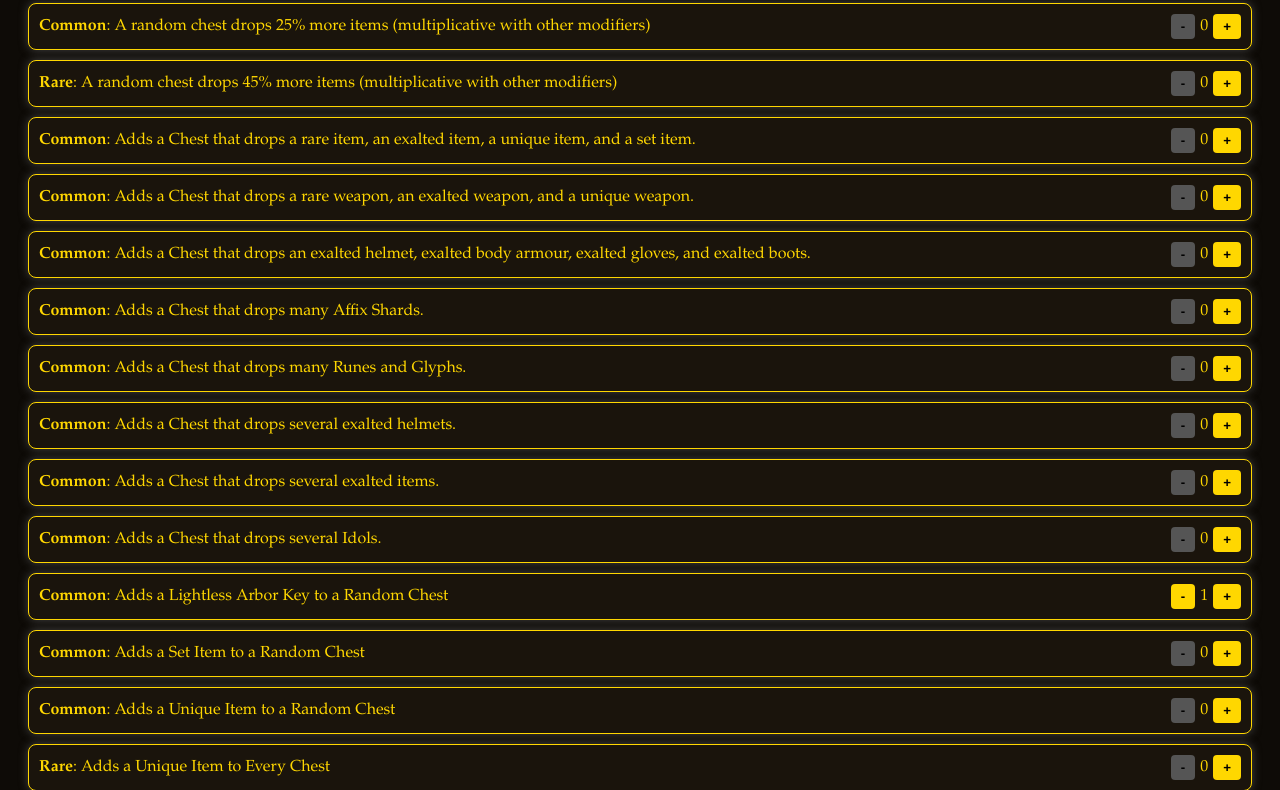
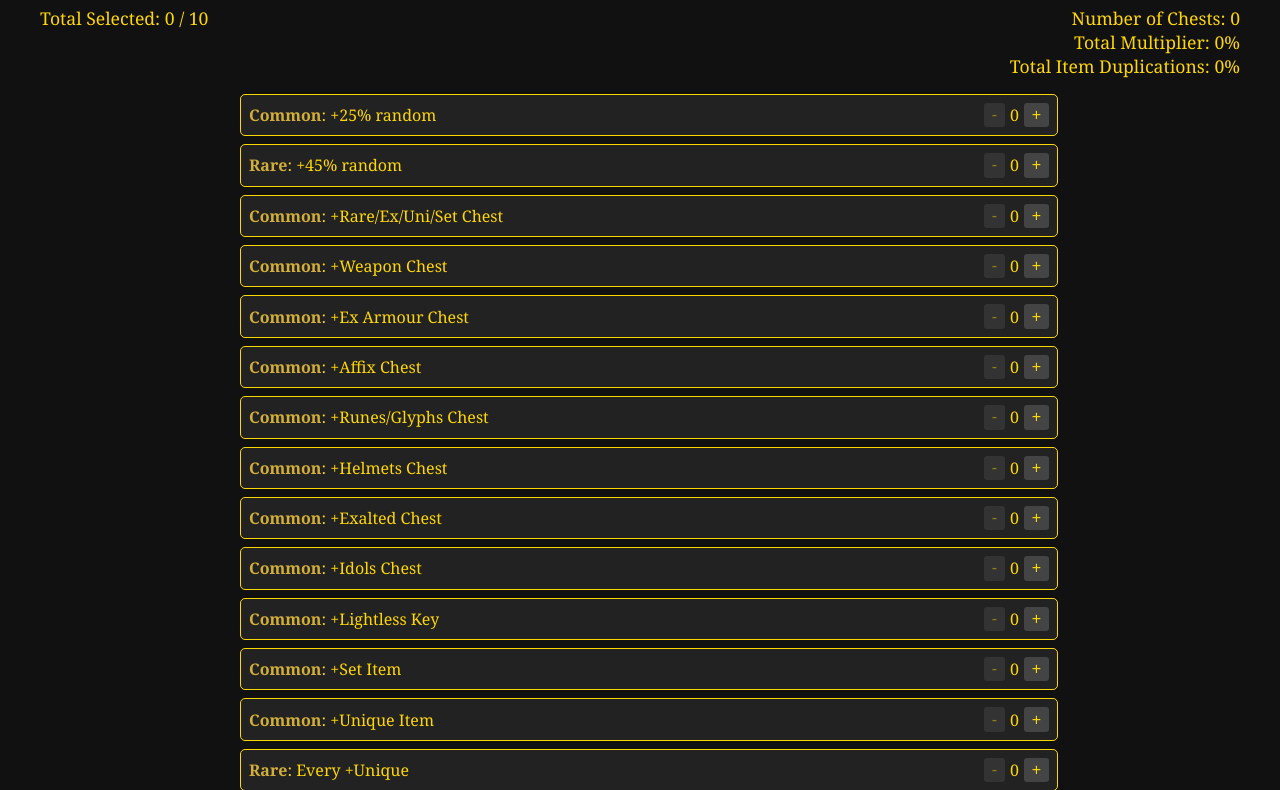
Before and after one commit to monoliith/Vault-of-Uncertain-Fates, a plain HTML site: page index.html in a window 1280 px wide. Shown: the part 120-910 px from the top of the page. Drawn offline with Linux system fonts and the light colour scheme.

Commit message:
Update index.html

```diff
--- a/index.html
+++ b/index.html
@@ -6,123 +6,175 @@
   <title>Modifier Selector</title>
   <style>
     body {
-      background-color: #0e0b07;
+      font-family: 'Georgia', serif;
+      background-color: #111;
       color: gold;
-      font-family: 'Garamond', serif;
-      padding: 20px;
+      padding: 2rem;
     }
     h1 {
       text-align: center;
-      font-size: 2.5em;
-      margin-bottom: 20px;
-      text-shadow: 2px 2px #000;
+    }
+    .summary {
+      display: flex;
+      justify-content: space-between;
+      margin: 1rem 0;
+      font-size: 1.1rem;
+      flex-wrap: wrap;
+    }
+    .modifiers {
+      display: flex;
+      flex-direction: column;
+      gap: 0.5rem;
+      max-width: 800px;
+      margin: auto;
     }
     .modifier {
-      background-color: #1a140c;
-      border: 1px solid gold;
-      border-radius: 8px;
-      padding: 10px;
-      margin-bottom: 10px;
-      box-shadow: 0 0 10px #444;
       display: flex;
       justify-content: space-between;
       align-items: center;
+      padding: 0.5rem;
+      background: #222;
+      border: 1px solid gold;
+      border-radius: 5px;
+      width: 100%;
+    }
+    .modifier strong {
+      color: #d4af37;
     }
     .controls {
       display: flex;
       align-items: center;
-      gap: 5px;
+      gap: 0.3rem;
+    }
+    .meta {
+      margin-left: auto;
+      padding-left: 1rem;
+      text-align: right;
     }
     button {
-      background-color: gold;
-      color: black;
-      font-weight: bold;
+      background: #444;
+      color: gold;
       border: none;
-      border-radius: 4px;
-      padding: 5px 10px;
+      padding: 0.2rem 0.5rem;
+      font-size: 1rem;
       cursor: pointer;
+      border-radius: 3px;
     }
     button:disabled {
-      background-color: #555;
+      opacity: 0.5;
       cursor: not-allowed;
     }
-    #summary {
-      margin-top: 20px;
-      text-align: center;
-      font-size: 1.2em;
-    }
-    #resetBtn {
-      margin-top: 10px;
+    #reset {
+      margin-top: 1rem;
+      background: darkred;
       display: block;
       margin-left: auto;
       margin-right: auto;
+    }
+    .tooltip {
+      cursor: help;
+      max-width: 400px;
+      white-space: nowrap;
+      overflow: hidden;
+      text-overflow: ellipsis;
     }
   </style>
 </head>
 <body>
   <h1>Modifier Selector</h1>
-  <div id="modifiers"></div>
-  <div id="summary">Total Selected: <span id="total">0</span>/10</div>
-  <button id="resetBtn">Reset</button>
+  <div class="summary">
+    <div>Total Selected: <span id="total">0</span> / 10</div>
+    <div class="meta">
+      Number of Chests: <span id="totalChests">0</span><br />
+      Total Multiplier: <span id="totalMult">0%</span><br />
+      Total Item Duplications: <span id="itemDupes">0%</span>
+    </div>
+  </div>
+  <div id="modifiers" class="modifiers"></div>
+  <button id="reset">Reset</button>
 
   <script>
     const maxModifiers = 10;
-
     const modifiers = [
-      { description: "A random chest drops 25% more items (multiplicative with other modifiers)", rarity: "Common", min: 2, max: 0 },
-      { description: "A random chest drops 45% more items (multiplicative with other modifiers)", rarity: "Rare", min: 2, max: 0 },
-      { description: "Adds a Chest that drops a rare item, an exalted item, a unique item, and a set item.", rarity: "Common", min: 0, max: 0 },
-      { description: "Adds a Chest that drops a rare weapon, an exalted weapon, and a unique weapon.", rarity: "Common", min: 0, max: 0 },
-      { description: "Adds a Chest that drops an exalted helmet, exalted body armour, exalted gloves, and exalted boots.", rarity: "Common", min: 0, max: 0 },
-      { description: "Adds a Chest that drops many Affix Shards.", rarity: "Common", min: 0, max: 0 },
-      { description: "Adds a Chest that drops many Runes and Glyphs.", rarity: "Common", min: 0, max: 0 },
-      { description: "Adds a Chest that drops several exalted helmets.", rarity: "Common", min: 0, max: 0 },
-      { description: "Adds a Chest that drops several exalted items.", rarity: "Common", min: 0, max: 0 },
-      { description: "Adds a Chest that drops several Idols.", rarity: "Common", min: 0, max: 0 },
-      { description: "Adds a Lightless Arbor Key to a Random Chest", rarity: "Common", min: 1, max: 1 },
-      { description: "Adds a Set Item to a Random Chest", rarity: "Common", min: 1, max: 0 },
-      { description: "Adds a Unique Item to a Random Chest", rarity: "Common", min: 1, max: 0 },
-      { description: "Adds a Unique Item to Every Chest", rarity: "Rare", min: 1, max: 0 },
-      { description: "Adds a Unique Weapon to a Random Chest", rarity: "Common", min: 1, max: 0 },
-      { description: "Adds additional Exalted Relic to All Chests", rarity: "Common", min: 1, max: 0 },
-      { description: "Adds an additional Exalted Item to All Chests", rarity: "Common", min: 1, max: 0 },
-      { description: "Adds an additional Glyph of Chaos to All Chests", rarity: "Common", min: 1, max: 0 },
-      { description: "Adds an additional Glyph of Despair to All Chests", rarity: "Rare", min: 1, max: 0 },
-      { description: "Adds an additional Rune of Ascendance to All Chests", rarity: "Rare", min: 2, max: 0 },
-      { description: "Adds an additional Set Item to All Chests", rarity: "Rare", min: 1, max: 0 },
-      { description: "Adds an idol to Every Chest", rarity: "Common", min: 1, max: 0 },
-      { description: "Adds many Glyphs to a Random Chest", rarity: "Common", min: 1, max: 0 },
-      { description: "Adds many Runes to a Random Chest", rarity: "Common", min: 1, max: 0 },
-      { description: "Adds several Exalted Weapons to a Random Chest", rarity: "Common", min: 1, max: 0 },
-      { description: "Adds several pieces of Exalted Jewellery to a Random Chest", rarity: "Common", min: 2, max: 0 },
-      { description: "All chests drop 15% more items (multiplicative with other modifiers)", rarity: "Common", min: 2, max: 0 },
-      { description: "All chests drop 20% more exalted items (multiplicative with other modifiers)", rarity: "Rare", min: 2, max: 0 },
-      { description: "All chests drop 30% more items (multiplicative with other modifiers)", rarity: "Rare", min: 1, max: 0 },
-      { description: "All items from Every Chest have a 20% chance to be duplicated.", rarity: "Common", min: 1, max: 0 },
-      { description: "All items from Every Chest have a 50% chance to be duplicated.", rarity: "Rare", min: 2, max: 0 },
-      { description: "Duplicates all items from a Random Chest", rarity: "Rare", min: 2, max: 0 },
-      { description: "Duplicates all unique items from every Chest", rarity: "Rare", min: 1, max: 0 },
-      { description: "Duplicates every chest", rarity: "Rare", min: 1, max: 1 },
-      { description: "Triplicates every chest", rarity: "Rare", min: 1, max: 1 }
+      { short: "+25% random", description: "A random chest drops 25% more items (multiplicative with other modifiers)", rarity: "Common", min: 2, max: 0, type: 'mult', mult: 25 },
+      { short: "+45% random", description: "A random chest drops 45% more items (multiplicative with other modifiers)", rarity: "Rare", min: 2, max: 0, type: 'mult', mult: 45 },
+      { short: "+Rare/Ex/Uni/Set Chest", description: "Adds a Chest that drops a rare item, an exalted item, a unique item, and a set item.", rarity: "Common", min: 0, max: 0, chests: 1 },
+      { short: "+Weapon Chest", description: "Adds a Chest that drops a rare weapon, an exalted weapon, and a unique weapon.", rarity: "Common", min: 0, max: 0, chests: 1 },
+      { short: "+Ex Armour Chest", description: "Adds a Chest that drops an exalted helmet, exalted body armour, exalted gloves, and exalted boots.", rarity: "Common", min: 0, max: 0, chests: 1 },
+      { short: "+Affix Chest", description: "Adds a Chest that drops many Affix Shards.", rarity: "Common", min: 0, max: 0, chests: 1 },
+      { short: "+Runes/Glyphs Chest", description: "Adds a Chest that drops many Runes and Glyphs.", rarity: "Common", min: 0, max: 0, chests: 1 },
+      { short: "+Helmets Chest", description: "Adds a Chest that drops several exalted helmets.", rarity: "Common", min: 0, max: 0, chests: 1 },
+      { short: "+Exalted Chest", description: "Adds a Chest that drops several exalted items.", rarity: "Common", min: 0, max: 0, chests: 1 },
+      { short: "+Idols Chest", description: "Adds a Chest that drops several Idols.", rarity: "Common", min: 0, max: 0, chests: 1 },
+      { short: "+Lightless Key", description: "Adds a Lightless Arbor Key to a Random Chest", rarity: "Common", min: 1, max: 0 },
+      { short: "+Set Item", description: "Adds a Set Item to a Random Chest", rarity: "Common", min: 1, max: 0 },
+      { short: "+Unique Item", description: "Adds a Unique Item to a Random Chest", rarity: "Common", min: 1, max: 0 },
+      { short: "Every +Unique", description: "Adds a Unique Item to Every Chest", rarity: "Rare", min: 1, max: 0 },
+      { short: "+Unique Weapon", description: "Adds a Unique Weapon to a Random Chest", rarity: "Common", min: 1, max: 0 },
+      { short: "+Exalted Relic", description: "Adds additional Exalted Relic to All Chests", rarity: "Common", min: 1, max: 0 },
+      { short: "+Exalted Item", description: "Adds an additional Exalted Item to All Chests", rarity: "Common", min: 1, max: 0 },
+      { short: "+Glyph of Chaos", description: "Adds an additional Glyph of Chaos to All Chests", rarity: "Common", min: 1, max: 0 },
+      { short: "+Glyph of Despair", description: "Adds an additional Glyph of Despair to All Chests", rarity: "Rare", min: 1, max: 0 },
+      { short: "+Rune of Ascend", description: "Adds an additional Rune of Ascendance to All Chests", rarity: "Rare", min: 2, max: 0 },
+      { short: "+Set Item All", description: "Adds an additional Set Item to All Chests", rarity: "Rare", min: 1, max: 0 },
+      { short: "+Idol Every", description: "Adds an idol to Every Chest", rarity: "Common", min: 1, max: 0 },
+      { short: "+Many Glyphs", description: "Adds many Glyphs to a Random Chest", rarity: "Common", min: 1, max: 0 },
+      { short: "+Many Runes", description: "Adds many Runes to a Random Chest", rarity: "Common", min: 1, max: 0 },
+      { short: "+Ex Weapons", description: "Adds several Exalted Weapons to a Random Chest", rarity: "Common", min: 1, max: 0 },
+      { short: "+Ex Jewellery", description: "Adds several pieces of Exalted Jewellery to a Random Chest", rarity: "Common", min: 2, max: 0 },
+      { short: "+15% all", description: "All chests drop 15% more items (multiplicative with other modifiers)", rarity: "Common", min: 2, max: 0, type: 'mult', mult: 15 },
+      { short: "+20% exalted", description: "All chests drop 20% more exalted items (multiplicative with other modifiers)", rarity: "Rare", min: 2, max: 0, type: 'mult', mult: 20 },
+      { short: "+30% all", description: "All chests drop 30% more items (multiplicative with other modifiers)", rarity: "Rare", min: 1, max: 0, type: 'mult', mult: 30 },
+      { short: "+20% item dup", description: "All items from Every Chest have a 20% chance to be duplicated.", rarity: "Common", min: 1, max: 0, type: 'dupe', dupe: 20 },
+      { short: "+50% item dup", description: "All items from Every Chest have a 50% chance to be duplicated.", rarity: "Rare", min: 2, max: 0, type: 'dupe', dupe: 50 },
+      { short: "Dup 1 Chest", description: "Duplicates all items from a Random Chest", rarity: "Rare", min: 2, max: 0, type: 'dupe', dupe: 100 },
+      { short: "Dup Unique", description: "Duplicates all unique items from every Chest", rarity: "Rare", min: 1, max: 0 },
+      { short: "Dup Chests", description: "Duplicates every chest", rarity: "Rare", min: 1, max: 0, type: 'chest', chests: 1 },
+      { short: "Trip Chests", description: "Triplicates every chest", rarity: "Rare", min: 1, max: 0, type: 'chest', chests: 2 }
     ];
 
     function render() {
       const container = document.getElementById("modifiers");
-      const totalCount = modifiers.reduce((acc, m) => acc + m.max, 0);
+      container.innerHTML = "";
+
+      let totalCount = 0;
+      let totalMult = 0;
+      let itemDupes = 0;
+      let chestMods = 0;
+
+      modifiers.forEach((mod) => {
+        totalCount += mod.max;
+        if (mod.type === 'mult') totalMult += mod.max * mod.mult;
+        if (mod.type === 'dupe') itemDupes += mod.max * mod.dupe;
+        if (mod.chests) chestMods += mod.max * mod.chests;
+      });
+
       document.getElementById("total").textContent = totalCount;
-      container.innerHTML = "";
+      document.getElementById("totalMult").textContent = `${totalMult}%`;
+      document.getElementById("itemDupes").textContent = `${itemDupes}%`;
+      document.getElementById("totalChests").textContent = Math.min(6, chestMods);
+
       modifiers.forEach((mod, i) => {
         const div = document.createElement("div");
         div.className = "modifier";
+
         const desc = document.createElement("div");
-        desc.innerHTML = `<strong>${mod.rarity}</strong>: ${mod.description}`;
+        desc.className = "tooltip";
+        desc.title = mod.description;
+        desc.innerHTML = `<strong>${mod.rarity}</strong>: ${mod.short}`;
+
         const controls = document.createElement("div");
         controls.className = "controls";
 
         const minus = document.createElement("button");
         minus.textContent = "-";
         minus.disabled = mod.max <= 0;
-        minus.onclick = () => { mod.max--; render(); };
+        minus.onclick = () => {
+          if (mod.max > 0) {
+            mod.max--;
+            render();
+          }
+        };
 
         const count = document.createElement("span");
         count.textContent = mod.max;
@@ -130,7 +182,12 @@
         const plus = document.createElement("button");
         plus.textContent = "+";
         plus.disabled = totalCount >= maxModifiers;
-        plus.onclick = () => { mod.max++; render(); };
+        plus.onclick = () => {
+          if (totalCount < maxModifiers) {
+            mod.max++;
+            render();
+          }
+        };
 
         controls.appendChild(minus);
         controls.appendChild(count);
@@ -142,7 +199,7 @@
       });
     }
 
-    document.getElementById("resetBtn").onclick = () => {
+    document.getElementById("reset").onclick = () => {
       modifiers.forEach(mod => mod.max = 0);
       render();
     };
```
